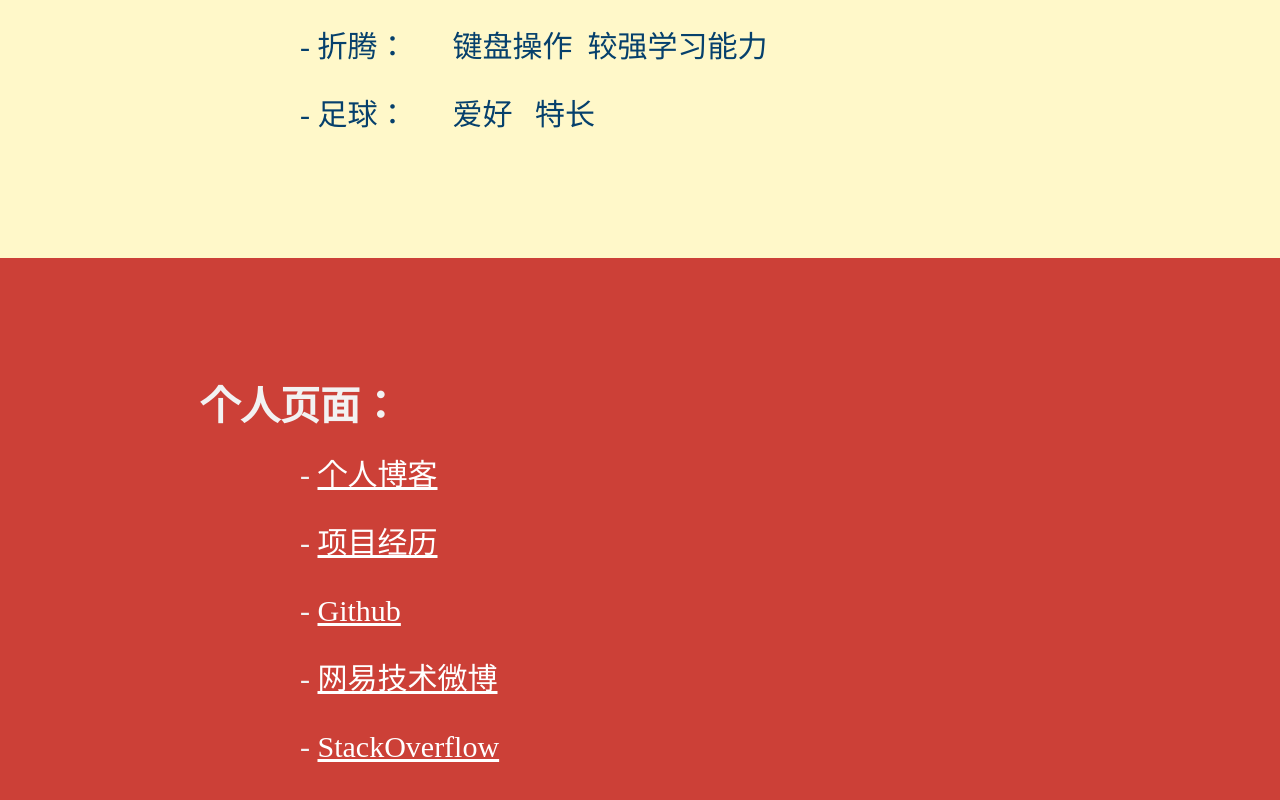
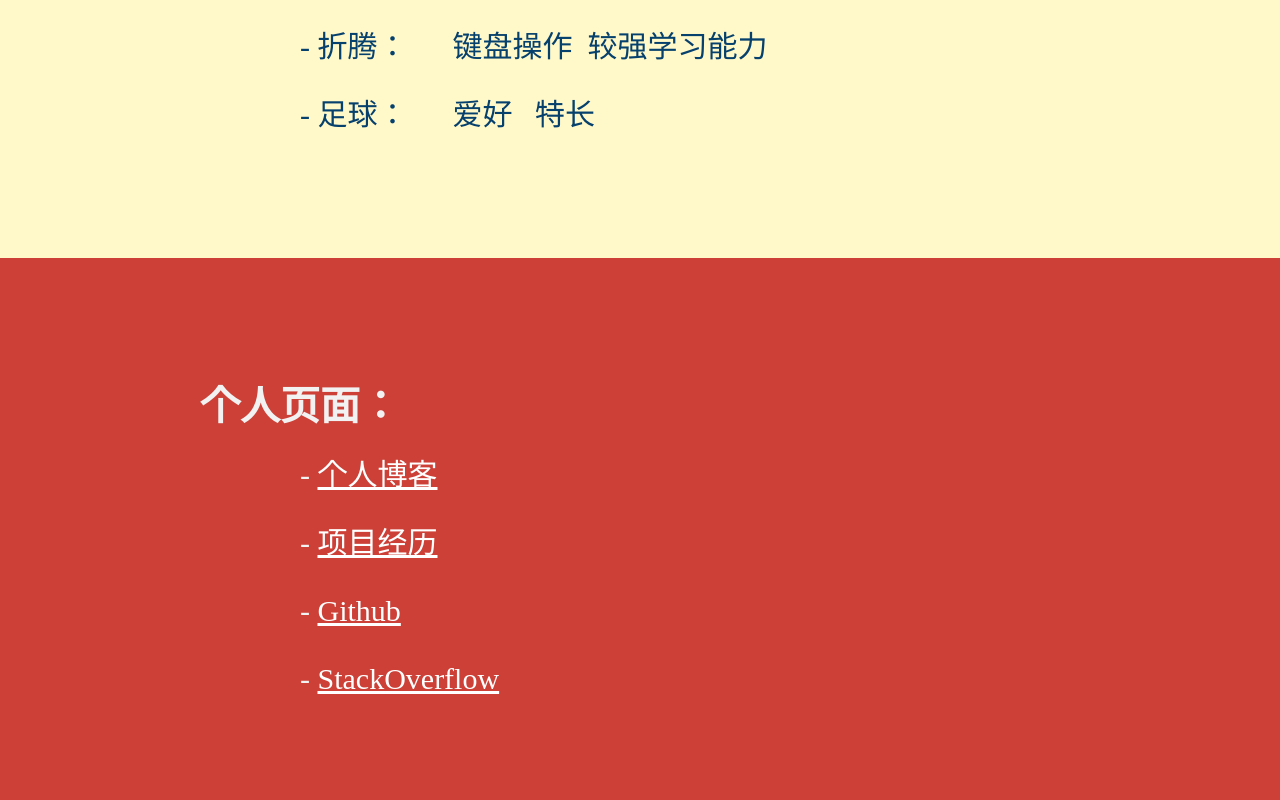
Before and after one commit to 0x0all/flask-blog, a plain HTML site: page src/blog/templates/pages/resume/index.html in a window 1280 px wide. Shown: the part 2542-3342 px from the top of the page. Drawn offline with Linux system fonts and the light colour scheme.

Commit message:
remove link

```diff
--- a/src/blog/templates/pages/resume/index.html
+++ b/src/blog/templates/pages/resume/index.html
@@ -63,7 +63,7 @@
                     <span class='detail'>- <a target='_blank' href='http://yakiang.com'>个人博客</a></span><br><br>
                     <span class='detail'>- <a target='_blank' href='/projects'>项目经历</a></span><br><br>
                     <span class='detail'>- <a target='_blank' href='https://github.com/yakiang'>Github</a></span><br><br>
-                    <span class='detail'>- <a target='_blank' href='http://t.163.com/strak47'>网易技术微博</a></span><br><br>
+                    <!-- <span class='detail'>- <a target='_blank' href='http://t.163.com/strak47'>网易技术微博</a></span><br><br> -->
                     <span class='detail'>- <a target='_blank' href='http://stackoverflow.com/users/2279483/yakiang'>StackOverflow</a></span><br><br>
             </p>
         </div>
```
